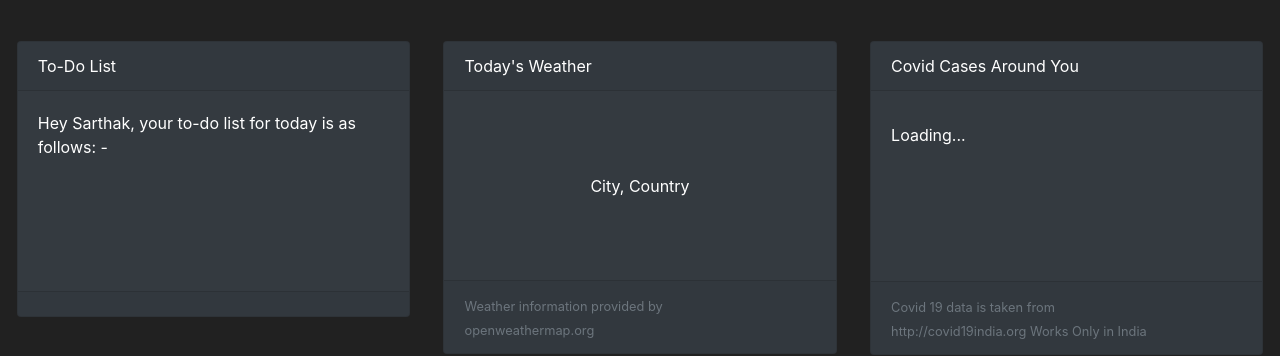
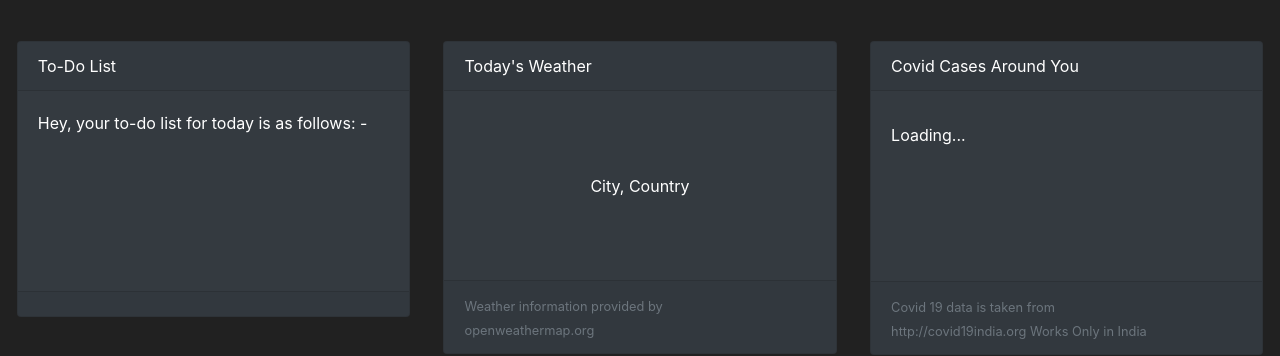
Before and after one commit to sarthaksinghal712/newtab, a plain HTML site: page index.html in a window 1280 px wide. Shown: the top 356 px of the page. Drawn offline with nearby package versions, Linux system fonts and the light colour scheme.

Commit message:
Update index.html

```diff
--- a/index.html
+++ b/index.html
@@ -44,7 +44,7 @@
                     <div class="card-header" style="align-items: center;">
                         To-Do List
                     </div>
-                    <div class="card-body bg-dark cb">Hey Sarthak, your to-do list for today is as follows:
+                    <div class="card-body bg-dark cb">Hey, your to-do list for today is as follows:
                         -<br><br>
                         <ol id="lis">
                     </div>
```
